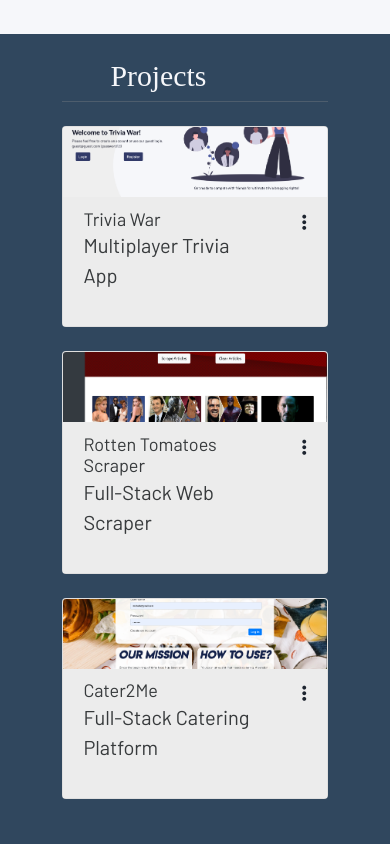
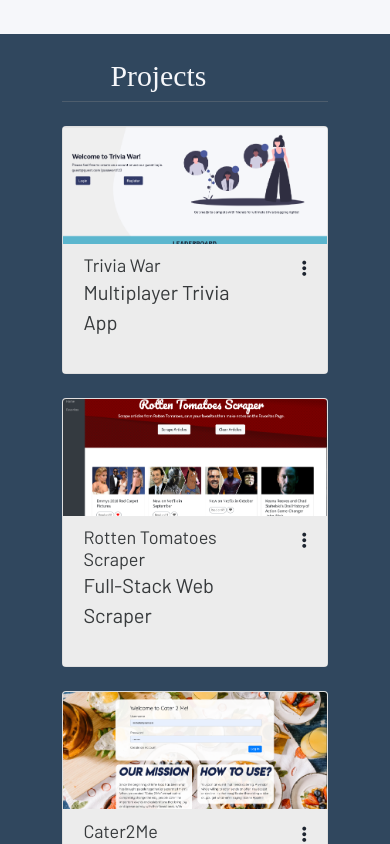
Before and after one commit to mcollums/michelle-portfolio-2, a website: page about.html in a window 390 px wide. Shown: the part 1156-2000 px from the top of the page. Drawn offline with nearby package versions, Linux system fonts and the light colour scheme; a web font is replaced by a local one.

Commit message:
media query and sizing for portfolio cards

```diff
--- a/about.html
+++ b/about.html
@@ -90,7 +90,7 @@
         <div class="row">
 
             <!-- Trivia War Card -->
-            <article class="col-xl-6 col-lg-6 col-md-6 col-sm-6 mb-4">
+            <article class="col-xl-6 col-lg-6 col-md-12 col-sm-12 mb-4">
                 <div class="card">
                     <img class="card-img-top" src="./assets/images/trivia-war.png" alt="Screenshot of a webpage">
                     <div class="card-body">
@@ -133,7 +133,7 @@
             </article>
 
             <!-- Rotten Tomatoes Card -->
-            <article class="col-xl-6 col-lg-6 col-md-6 col-sm-6 mb-4">
+            <article class="col-xl-6 col-lg-6 col-md-12 col-sm-12 mb-4">
                 <div class="card">
                     <img class="card-img-top" src="./assets/images/rotten-tomatoes.png" alt="Screenshot of a webpage">
                     <div class="card-body">
@@ -178,7 +178,7 @@
             </article>
 
             <!-- Cater2Me Card -->
-            <article class="col-xl-6 col-lg-6 col-md-6 col-sm-6 mb-4">
+            <article class="col-xl-6 col-lg-6 col-md-12 col-sm-12 mb-4">
                 <div class="card">
                     <img class="card-img-top" src="./assets/images/cater2me.png" alt="Screenshot of a webpage">
                     <div class="card-body">
--- a/assets/style/scss/about.scss
+++ b/assets/style/scss/about.scss
@@ -147,7 +147,15 @@
     }
 }
 
-
+@media only screen and (max-width: 992px) {
+    .portfolio-container {
+        .card{
+            .card-img-top {
+                height: 30vw;
+            }
+        }
+    }
+}
 
 @media only screen and (max-width: 575px){
     .title-row {
```
Also changed, not shown: assets/style/css/about.css.
